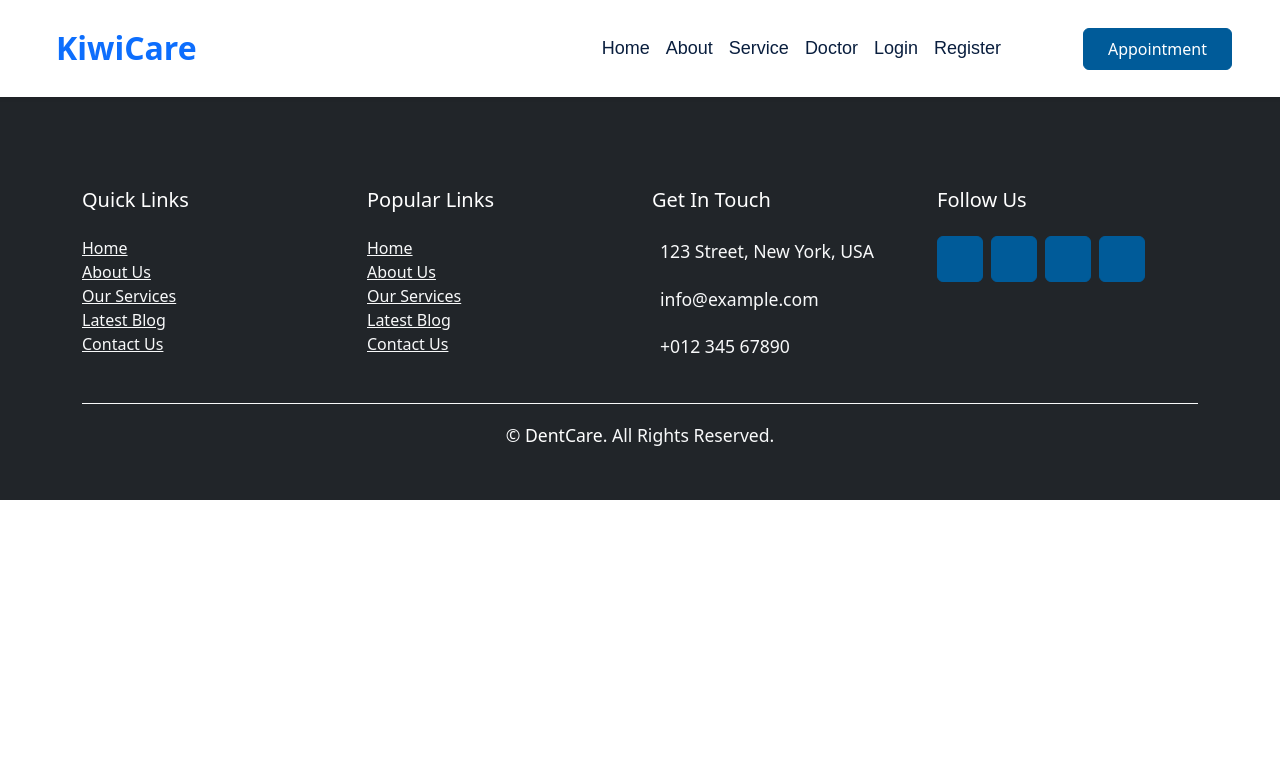
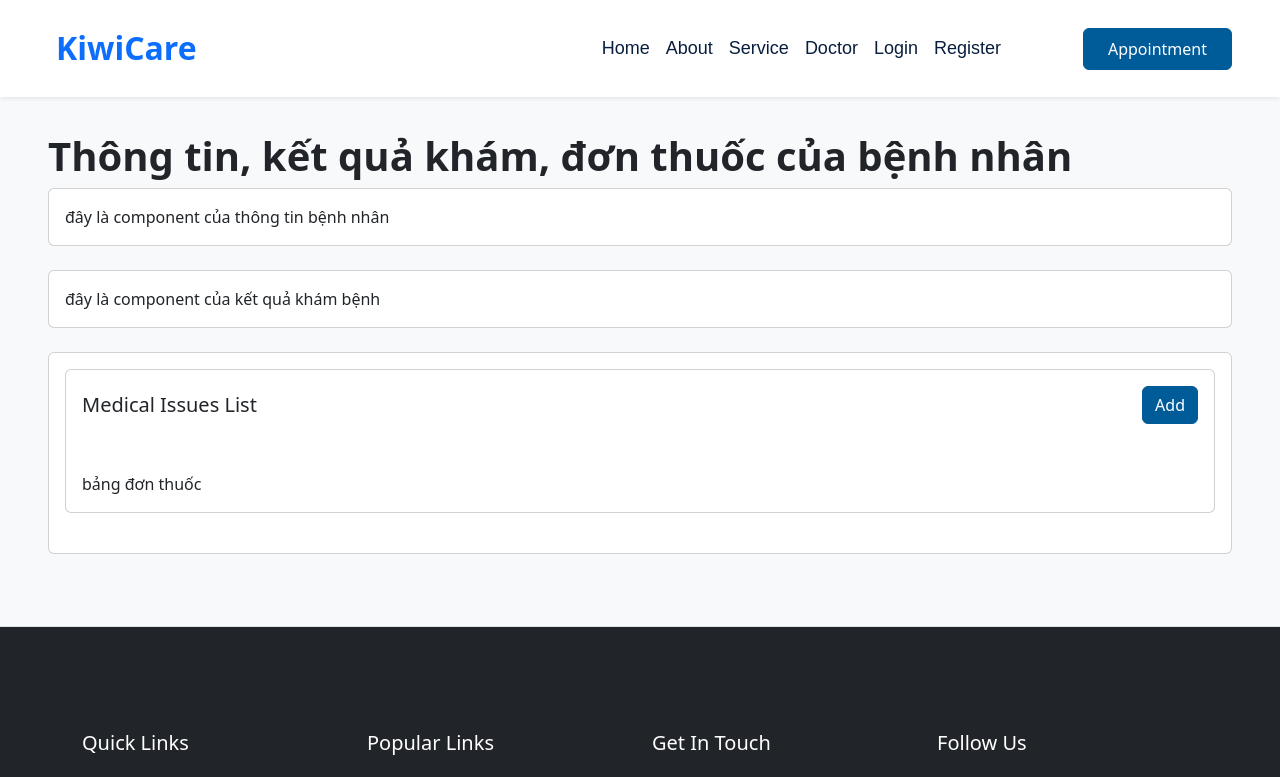
Before and after one commit to mtuan64/SWP391_BenhVien, a React (Vite) app in the folder frontend/: page /doctor/patient-records/1 in a window 1280 px wide. Shown: the top 777 px of the page. Built offline with nearby package versions, Linux system fonts and the light colour scheme.

Commit message:
create new page for detail patient record

```diff
--- a/frontend/src/App.jsx
+++ b/frontend/src/App.jsx
@@ -14,6 +14,7 @@ import Header from "./components/HeaderComponent";
 import MenuComponent from "./components/MenuComponent";
 import FooterComponent from "./components/FooterComponent";
 import "antd/dist/reset.css"; // hoặc 'antd/dist/antd.css' nếu bạn dùng antd v4
+import DetailPatientRecordPage from "./pages/DetailPatientRecord";
 
 const DRAWER_WIDTH = 240;
 
@@ -60,6 +61,7 @@ const App = () => {
           <Route path="/myprofile" element={<ProfilePage />} />
           <Route path="/appointment" element={<AppointmentPage />} />
           <Route path="/doctor/:doctorId" element={<DoctorDetail />} />
+          <Route path="/doctor/patient-records/:recordId" element={<DetailPatientRecordPage />} />
         </Routes>
       </div>
 
--- /dev/null
+++ b/frontend/src/components/doctor/DetailMedicalInfoComponent.jsx
@@ -0,0 +1,56 @@
+import React, { useState } from 'react';
+
+const DetailMedicalInfoComponent = () => {
+  const [showForm, setShowForm] = useState(false);
+  const [issues, setIssues] = useState([]);
+  const [newIssue, setNewIssue] = useState('');
+
+  const handleAdd = () => {
+    if (newIssue.trim() !== '') {
+      setIssues([...issues, newIssue]);
+      setNewIssue('');
+      setShowForm(false);
+    }
+  };
+
+  return (
+    <div className="card mb-4">
+      <div className="card-body">
+        <div className="d-flex justify-content-between align-items-center mb-3">
+          <h5 className="card-title mb-0">Medical Issues List</h5>
+          <button className="btn btn-primary" onClick={() => setShowForm(!showForm)}>
+            {showForm ? 'Cancel' : 'Add'}
+          </button>
+        </div>
+
+        {showForm && (
+          <div className="mb-3">
+            <input
+              type="text"
+              className="form-control"
+              placeholder="Enter new issue"
+              value={newIssue}
+              onChange={(e) => setNewIssue(e.target.value)}
+            />
+            <button className="btn btn-success mt-2" onClick={handleAdd}>
+              Save
+            </button>
+          </div>
+        )}
+
+        <ul className="list-group">
+          {issues.map((issue, index) => (
+            <li key={index} className="list-group-item">
+              {issue}
+            </li>
+          ))}
+        </ul>
+      </div>
+      <div className='card-body'>
+          bảng đơn thuốc
+      </div>
+    </div>
+  );
+};
+
+export default DetailMedicalInfoComponent;
--- /dev/null
+++ b/frontend/src/components/doctor/DetailPatientInfoComponent.jsx
@@ -0,0 +1,9 @@
+const DetailPatientInfoComponent = () => {
+    return (
+        <div>
+            đây là component của thông tin bệnh nhân
+        </div>
+    )
+}
+
+export default DetailPatientInfoComponent;
--- /dev/null
+++ b/frontend/src/components/doctor/DetailPatientResultComponent.jsx
@@ -0,0 +1,9 @@
+const DetailPatientResultComponent = () => {
+    return (
+        <div>
+            đây là component của kết quả khám bệnh
+        </div>
+    )
+}
+
+export default DetailPatientResultComponent;
--- a/frontend/src/pages/AboutPage.jsx
+++ b/frontend/src/pages/AboutPage.jsx
@@ -247,8 +247,6 @@ const AboutPage = () => {
           </div>
         </section>
       </div>
-
-      <FooterComponent />
     </>
   );
 };
--- /dev/null
+++ b/frontend/src/pages/DetailPatientRecord.jsx
@@ -0,0 +1,30 @@
+import DetailMedicalInfoComponent from "../components/doctor/DetailMedicalInfoComponent";
+import DetailPatientInfoComponent from "../components/doctor/DetailPatientInfoComponent";
+import DetailPatientResultComponent from "../components/doctor/DetailPatientResultComponent";
+
+const DetailPatientRecordPage = () => {
+    return (
+        <div className="bg-light py-5 px-5 d-none d-lg-block border-bottom shadow-sm">
+            <div>
+                <h1>Thông tin, kết quả khám, đơn thuốc của bệnh nhân</h1>
+            </div>
+            <div className="card mb-4">
+                <div className="card-body">
+                    <DetailPatientInfoComponent />
+                </div>
+            </div>
+            <div className="card mb-4">
+                <div className="card-body">
+                    <DetailPatientResultComponent />
+                </div>
+            </div>
+            <div className="card mb-4">
+                <div className="card-body">
+                    <DetailMedicalInfoComponent />
+                </div>
+            </div>
+        </div>
+    )
+}
+
+export default DetailPatientRecordPage;
--- a/frontend/src/pages/DoctorDetail.jsx
+++ b/frontend/src/pages/DoctorDetail.jsx
@@ -140,7 +140,6 @@ const DoctorDetail = () => {
         </Container>
       </div>
 
-      <FooterComponent />
     </>
   );
 };
--- a/frontend/src/pages/DoctorPage.jsx
+++ b/frontend/src/pages/DoctorPage.jsx
@@ -199,7 +199,7 @@ const DoctorPage = () => {
         </Container>
       </div>
 
-      <FooterComponent />
+
     </>
   );
 };
```
